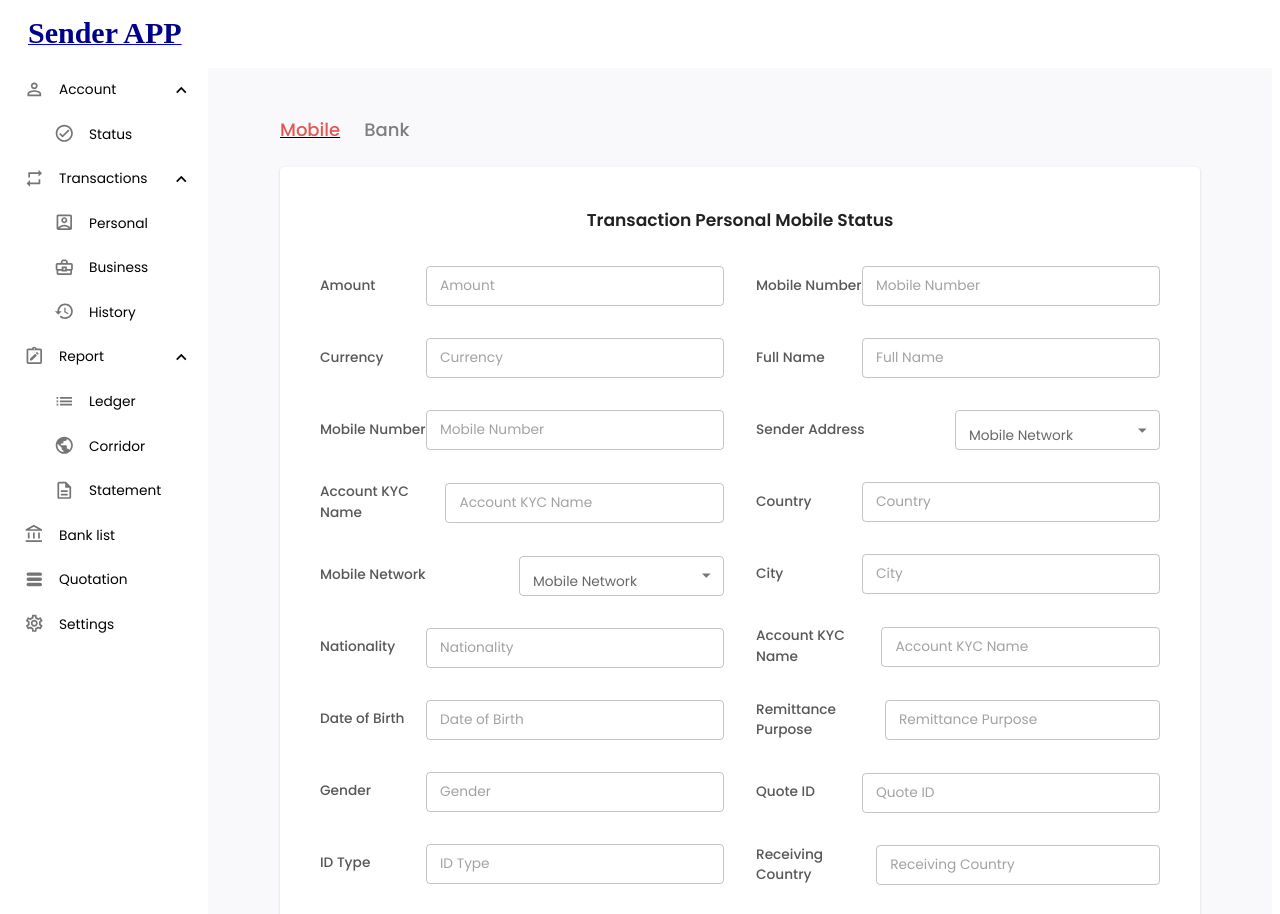
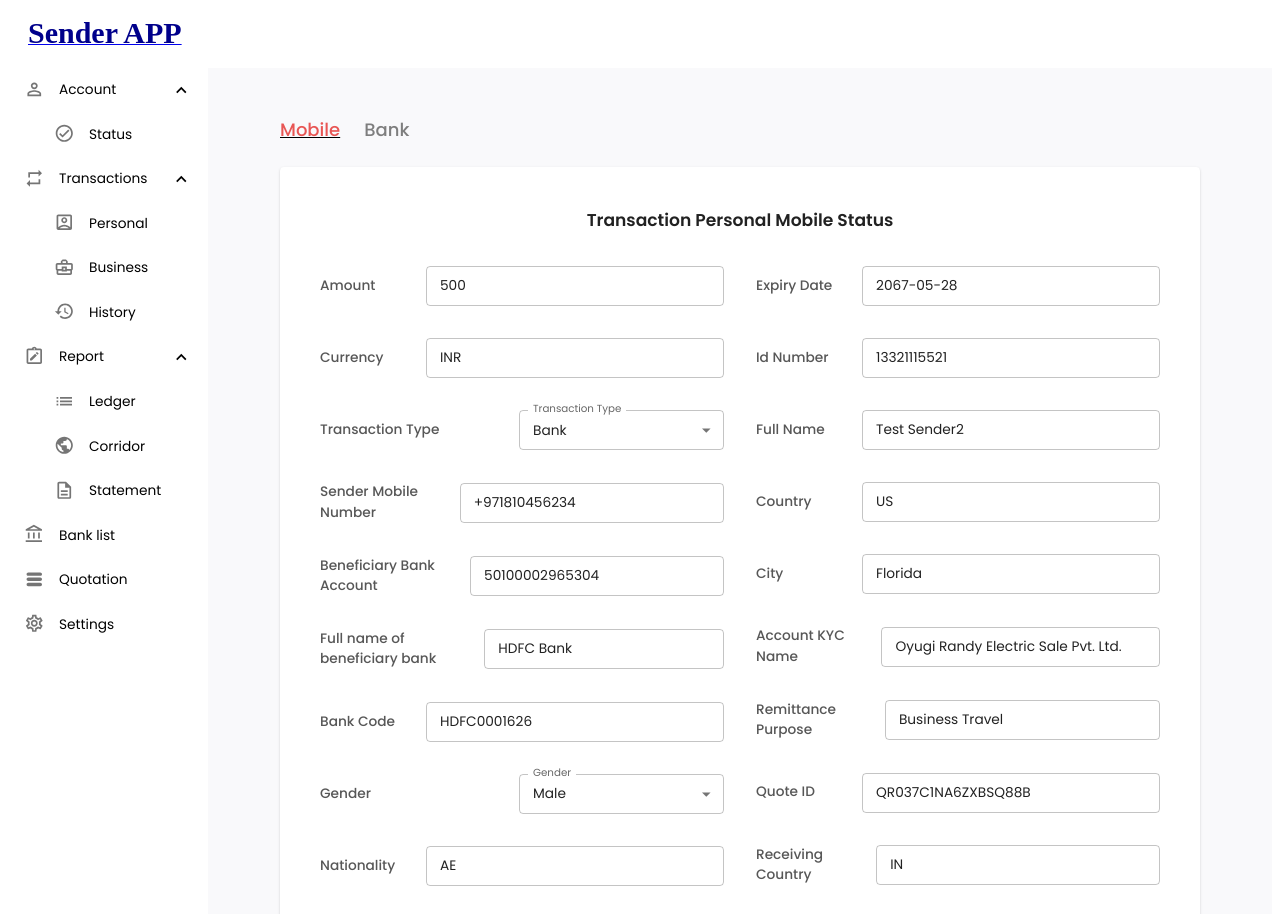
Before and after one commit to marikannan-openturf/sender_app, a React (Create React App) app: page /transactions-personal in a window 1280 px wide. Shown: the top 914 px of the page. Built offline with nearby package versions, Linux system fonts and the light colour scheme.

Commit message:
local changes added

```diff
--- a/src/components/Account/Bank.jsx
+++ b/src/components/Account/Bank.jsx
@@ -10,14 +10,14 @@ import { config } from '../../assets/config/config';
 const apiUrl = config.api.url
 export default function Bank() {
   const [featuredInfo, setFeaturedInfo] = useState(false)
-  const [accountNumber, setAccountNumber] = useState('')
-  const [kycNumber, setKycNumber] = useState('')
-  const [bankCode, setBankCode] = useState('')
-  const [bankName, setBankName] = useState('')
-  const [country, setCountry] = useState('')
+  const [accountNumber, setAccountNumber] = useState('50100002965304')
+  const [kycNumber, setKycNumber] = useState('Deepa Jain')
+  const [bankCode, setBankCode] = useState('HDFC0001626')
+  const [bankName, setBankName] = useState('HDFC Bank')
+  const [country, setCountry] = useState('IN')
   const [provider, setProvider] = useState('')
   const [subCode, setSubCode] = useState('')
-  const [network, setNetwork] = useState('')
+  const [network, setNetwork] = useState('bank-account')
   const [errorPopup, setErrorPopup] = useState(false)
 
   const [status, setStatus] = useState('')
@@ -26,14 +26,14 @@ export default function Bank() {
 
   const setFeaturedInfoClose = () => {
     setFeaturedInfo(false)
-    setAccountNumber('')
-    setKycNumber('')
-    setBankCode('')
-    setBankName('')
-    setCountry('')
+    setAccountNumber('50100002965304')
+    setKycNumber('Deepa Jain')
+    setBankCode('HDFC0001626')
+    setBankName('HDFC Bank')
+    setCountry('IN')
     setProvider('')
     setSubCode('')
-    setNetwork('')
+    setNetwork('bank-account')
   }
 
   // const setFeaturedInfoDetails = () => {
@@ -56,14 +56,14 @@ export default function Bank() {
 
   const CloseErrorPopup = () => {
     setErrorPopup(false)
-    setAccountNumber('')
-    setKycNumber('')
-    setBankCode('')
-    setBankName('')
-    setCountry('')
+    setAccountNumber('50100002965304')
+    setKycNumber('Deepa Jain')
+    setBankCode('HDFC0001626')
+    setBankName('HDFC Bank')
+    setCountry('IN')
     setProvider('')
     setSubCode('')
-    setNetwork('')
+    setNetwork('bank-account')
   }
 
   const CustomButtom = styled(Button)`
--- a/src/components/Account/Mobile.jsx
+++ b/src/components/Account/Mobile.jsx
@@ -11,9 +11,9 @@ const apiUrl = config.api.url
 
 export default function Mobile() {
   const [featuredInfo, setFeaturedInfo] = useState(false)
-  const [accountNumber, setAccountNumber] = useState('')
-  const [kycNumber, setKycNumber] = useState('')
-  const [network, setNetwork] = useState('')
+  const [accountNumber, setAccountNumber] = useState('+9779840002320')
+  const [kycNumber, setKycNumber] = useState('David Robinson')
+  const [network, setNetwork] = useState('mobile-wallet')
   const [status, setStatus] = useState('')
   const [subStatus, setSubStatus] = useState('')
   const [lei, setLei] = useState('')
@@ -21,16 +21,16 @@ export default function Mobile() {
 
   const CloseErrorPopup = () => {
     setErrorPopup(false)
-    setAccountNumber('')
-    setKycNumber('')
-    setNetwork('')
+    setAccountNumber('+9779840002320')
+    setKycNumber('David Robinson')
+    setNetwork('mobile-wallet')
   }
 
   const setFeaturedInfoClose = () => {
     setFeaturedInfo(false)
-    setAccountNumber('')
-    setKycNumber('')
-    setNetwork('')
+    setAccountNumber('+9779840002320')
+    setKycNumber('David Robinson')
+    setNetwork('mobile-wallet')
   }
 
   const setFeaturedInfoDetails = () => {
--- a/src/components/Transacations/Personal/PersonalMobile.jsx
+++ b/src/components/Transacations/Personal/PersonalMobile.jsx
@@ -9,28 +9,32 @@ import { config } from '../../../assets/config/config';
 const apiUrl = config.api.url
 
 export default function PersonalMobile() {
-  const [amount,setAmount] = useState('')
-  const [currency,setCurrency] = useState('')
-  const [mobileNumber,setMobileNumber] = useState('')
-  const [kycName,setKycName] = useState('')
+  const [amount,setAmount] = useState('500')
+  const [currency,setCurrency] = useState('INR')
+  const [transactionType,setTransactionType] = useState('inttransfer')
+  const [mobileNumber,setMobileNumber] = useState('+971810456234')
+  const [accountNr,setAccountNr] = useState('50100002965304')
+  const [kycName,setKycName] = useState('HDFC Bank')
+  const [bankCode,setBankCode] = useState('HDFC0001626')
   const [network, setNetwork] = useState('')
-  const [dob, setDob] = useState('')
-  const [nationality,setNationality] = useState('')
-  const [genter, setGenter] = useState('')
-  const [idType, setIdType] = useState('')
-  const [idNumber, setIdNumber] = useState('')
-  const [expDate, setExpDate] = useState('')
-  const [mobile, setMobile] = useState('')
-  const [fullName, setFullName] = useState('')
+  const [dob, setDob] = useState('1967-05-28')
+  const [nationality,setNationality] = useState('AE')
+  // const [genter, setGenter] = useState('')
+  const [genderDetails, setGenderDetails] = useState('M')
+  const [idType, setIdType] = useState('VOTER_CARD')
+  const [idNumber, setIdNumber] = useState('13321115521')
+  const [expDate, setExpDate] = useState('2067-05-28')
+  const [mobile, setMobile] = useState('13321115521')
+  const [fullName, setFullName] = useState('Test Sender2')
   const [senderAddress, setSenderAddress] = useState('')
-  const [country, setCountry] = useState('')
-  const [city, setCity] = useState('')
-  const [accountKycName, setAccountKycName] = useState('')
-  const [remitancePurpose, setRemitancePurpose] = useState('')
-  const [quoteId, setQuoteId] = useState('')
-  const [reciveCountry, setReciveCountry] = useState('')
-  const [sourceFund, setSourceFund] = useState('')
-  const [senderRelation, setSenderRelation] = useState('')
+  const [country, setCountry] = useState('US')
+  const [city, setCity] = useState('Florida')
+  const [accountKycName, setAccountKycName] = useState('Oyugi Randy Electric Sale Pvt. Ltd.')
+  const [remitancePurpose, setRemitancePurpose] = useState('Business Travel')
+  const [quoteId, setQuoteId] = useState('QR037C1NA6ZXBSQ88B')
+  const [reciveCountry, setReciveCountry] = useState('IN')
+  const [sourceFund, setSourceFund] = useState('Business Income')
+  const [senderRelation, setSenderRelation] = useState('Employer')
   const [errorPopup, setErrorPopup] = useState(false)
   const [featuredInfo, setFeaturedInfo] = useState(false)
 
@@ -42,32 +46,59 @@ export default function PersonalMobile() {
   }`
 
   const CloseErrorPopup = () => {
+    setAmount('500')
+    setCurrency('INR')
+    setNetwork('')
+    setTransactionType('inttransfer')
+    setMobileNumber('+971810456234')
+    setKycName('HDFC Bank')
+    setDob('1967-05-28')
+    setNationality('AE')
+    // setGenter('')
+    setGenderDetails('M')
+    setIdType('VOTER_CARD')
+    setIdNumber('13321115521')
+    setExpDate('2067-05-28')
+    setMobile('13321115521')
+    setFullName('Test Sender2')
+    setSenderAddress('')
+    setCountry('US')
+    setCity('Florida')
+    setAccountKycName('Oyugi Randy Electric Sale Pvt. Ltd.')
+    setRemitancePurpose('Business Travel')
+    setQuoteId('QR037C1NA6ZXBSQ88B')
+    setReciveCountry('IN')
+    setSourceFund('Business Income')
+    setSenderRelation('Employer')
+    setFeaturedInfo(false)
     setErrorPopup(false)
   }
 
   const setFeaturedInfoClose = () => {
-    setAmount('')
-    setCurrency('')
+    setAmount('500')
+    setCurrency('INR')
     setNetwork('')
-    setMobileNumber('')
-    setKycName('')
-    setDob('')
-    setNationality('')
-    setGenter('')
-    setIdType('')
-    setIdNumber('')
-    setExpDate('')
-    setMobile('')
-    setFullName('')
+    setTransactionType('inttransfer')
+    setMobileNumber('+971810456234')
+    setKycName('HDFC Bank')
+    setDob('1967-05-28')
+    setNationality('AE')
+    // setGenter('')
+    setGenderDetails('M')
+    setIdType('VOTER_CARD')
+    setIdNumber('13321115521')
+    setExpDate('2067-05-28')
+    setMobile('13321115521')
+    setFullName('Test Sender2')
     setSenderAddress('')
-    setCountry('')
-    setCity('')
-    setAccountKycName('')
-    setRemitancePurpose('')
-    setQuoteId('')
-    setReciveCountry('')
-    setSourceFund('')
-    setSenderRelation('')
+    setCountry('US')
+    setCity('Florida')
+    setAccountKycName('Oyugi Randy Electric Sale Pvt. Ltd.')
+    setRemitancePurpose('Business Travel')
+    setQuoteId('QR037C1NA6ZXBSQ88B')
+    setReciveCountry('IN')
+    setSourceFund('Business Income')
+    setSenderRelation('Employer')
     setFeaturedInfo(false)
   }
 
@@ -163,7 +194,7 @@ export default function PersonalMobile() {
     })
   }
 
-
+console.log("dasd0",new Date())
   return (
     <>
 
@@ -189,36 +220,72 @@ export default function PersonalMobile() {
               <OutlinedInput sx={{ height: 40 }} placeholder='Currency' value={currency} onChange={({target}) => setCurrency(target.value)} />
             </Stack>
             <Stack alignItems='center' justifyContent='space-between' direction='row'>
+            <Typography color="#575757" fontWeight='500'>
+            Transaction Type
+              </Typography>
+            <TextField
+              sx={{width:205}}
+              label="Transaction Type"
+              value={transactionType}
+              onChange={({ target }) => setTransactionType(target.value)}
+              select
+              InputProps={{ style: { height: 40 } }}
+              InputLabelProps={{ style: { height: 40 } }}
+            >
+              <MenuItem value="" >
+              Transaction Type
+              </MenuItem>
+              <MenuItem value='inttransfer-wallet'>Wallet</MenuItem>
+              <MenuItem value='inttransfer'>Bank</MenuItem>
+              <MenuItem value='b2p'>B2P</MenuItem>
+              <MenuItem value='b2b'>B2B</MenuItem>
+              <MenuItem value='p2b'>P2B</MenuItem>
+
+            </TextField>
+            </Stack>
+            <Stack alignItems='center' justifyContent='space-between' direction='row'>
               <Typography color="#575757" fontWeight='500'>
-                Mobile Number
+              Sender Mobile Number
               </Typography>
               <OutlinedInput sx={{ height: 40 }} placeholder='Mobile Number' value={mobileNumber} onChange={({target}) => setMobileNumber(target.value)} />
             </Stack>
             <Stack alignItems='center' justifyContent='space-between' direction='row'>
               <Typography color="#575757" fontWeight='500'>
-                Account KYC Name
+              Beneficiary Bank Account
+              </Typography>
+              <OutlinedInput sx={{ height: 40 }}   placeholder='Account no' value={accountNr} onChange={({target}) => setAccountNr(target.value)}/>
+            </Stack>
+            <Stack alignItems='center' justifyContent='space-between' direction='row'>
+              <Typography color="#575757" fontWeight='500'>
+              Full name of beneficiary bank
               </Typography>
               <OutlinedInput sx={{ height: 40 }}   placeholder='Account KYC Name' value={kycName} onChange={({target}) => setKycName(target.value)}/>
             </Stack>
             <Stack alignItems='center' justifyContent='space-between' direction='row'>
+              <Typography color="#575757" fontWeight='500'>
+              Bank Code
+              </Typography>
+              <OutlinedInput sx={{ height: 40 }}   placeholder='Bank Code' value={bankCode} onChange={({target}) => setBankCode(target.value)}/>
+            </Stack>
+            <Stack alignItems='center' justifyContent='space-between' direction='row'>
             <Typography color="#575757" fontWeight='500'>
-            Mobile Network
+           Gender
               </Typography>
             <TextField
               sx={{width:205}}
-              label="Mobile Network"
-              value={network}
-              onChange={({ target }) => setNetwork(target.value)}
+              label="Gender"
+              value={genderDetails}
+              onChange={({ target }) => setGenderDetails(target.value)}
               select
               InputProps={{ style: { height: 40 } }}
               InputLabelProps={{ style: { height: 40 } }}
             >
               <MenuItem value="" >
-                Mobile Network
+                Gender
               </MenuItem>
-              <MenuItem value='Airtel'>Airtel</MenuItem>
-              <MenuItem value='Vodafone'>Vodafone</MenuItem>
-              <MenuItem value='Jio'>Jio</MenuItem>
+              <MenuItem value='M'>Male</MenuItem>
+              <MenuItem value='F'>Female</MenuItem>
+              {/* <MenuItem value='Jio'>Jio</MenuItem> */}
             </TextField>
             </Stack>
             <Stack alignItems='center' justifyContent='space-between' direction='row'>
@@ -233,12 +300,13 @@ export default function PersonalMobile() {
               </Typography>
               <OutlinedInput sx={{ height: 40 }} placeholder='Date of Birth'  value={dob} onChange={({target}) => setDob(target.value)}/>
             </Stack>
-            <Stack alignItems='center' justifyContent='space-between' direction='row'>
+            {/* <Stack alignItems='center' justifyContent='space-between' direction='row'>
               <Typography color="#575757" fontWeight='500'>
                 Gender
               </Typography>
               <OutlinedInput sx={{ height: 40 }} placeholder='Gender' value={genter} onChange={({target}) => setGenter(target.value)}/>
-            </Stack><Stack alignItems='center' justifyContent='space-between' direction='row'>
+            </Stack> */}
+            <Stack alignItems='center' justifyContent='space-between' direction='row'>
               <Typography color="#575757" fontWeight='500'>
                 ID Type
               </Typography>
@@ -250,20 +318,21 @@ export default function PersonalMobile() {
               </Typography>
               <OutlinedInput sx={{ height: 40 }} placeholder='ID Number' value={idNumber} onChange={({target}) => setIdNumber(target.value)} />
             </Stack>
-            <Stack alignItems='center' justifyContent='space-between' direction='row'>
+
+          </Stack>
+
+
+          <Stack spacing={4} width={450}>
+          <Stack alignItems='center' justifyContent='space-between' direction='row'>
               <Typography color="#575757" fontWeight='500'>
                 Expiry Date
               </Typography>
               <OutlinedInput sx={{ height: 40 }} placeholder='Expiry Date' value={expDate} onChange={({target}) => setExpDate(target.value)} />
             </Stack>
-          </Stack>
-
-
-          <Stack spacing={4} width={450}>
 
             <Stack alignItems='center' justifyContent='space-between' direction='row'>
               <Typography color="#575757" fontWeight='500'>
-                Mobile Number
+                Id Number
               </Typography>
               <OutlinedInput sx={{ height: 40 }} placeholder='Mobile Number' value={mobile} onChange={({target}) => setMobile(target.value)} />
             </Stack>
@@ -273,7 +342,7 @@ export default function PersonalMobile() {
               </Typography>
               <OutlinedInput sx={{ height: 40 }} placeholder='Full Name' value={fullName} onChange={({target}) => setFullName(target.value)} />
             </Stack>
-            <Stack alignItems='center' justifyContent='space-between' direction='row'>
+            {/* <Stack alignItems='center' justifyContent='space-between' direction='row'>
               <Typography color="#575757" fontWeight='500'>
                 Sender Address
               </Typography>
@@ -292,7 +361,7 @@ export default function PersonalMobile() {
               <MenuItem value='Airtel'>Airtel</MenuItem>
               <MenuItem value='Vodafone'>Vodafone</MenuItem>
               <MenuItem value='Jio'>Jio</MenuItem>
-            </TextField>            </Stack>
+            </TextField>            </Stack> */}
             <Stack alignItems='center' justifyContent='space-between' direction='row'>
               <Typography color="#575757" fontWeight='500'>
                 Country
@@ -345,9 +414,10 @@ export default function PersonalMobile() {
         </Stack>
 
         <Stack alignItems='center' mt={5}>
-        {amount && currency && mobileNumber && kycName && network && dob && nationality && genter && idType && expDate && idNumber && mobile && fullName && senderAddress && country && city && accountKycName && remitancePurpose && quoteId && reciveCountry && sourceFund && senderRelation ?
-        <Button variant='contained' onClick={setFeaturedInfoDetails} >Submit</Button> :
-        <CustomButtom variant='contained' disabled>Submit</CustomButtom> }
+        {/* {amount && currency && mobileNumber && kycName && network && dob && nationality && genderDetails && idType && expDate && idNumber  && fullName  && country && city && accountKycName && remitancePurpose && quoteId && reciveCountry && sourceFund && senderRelation ? */}
+        <Button variant='contained' onClick={setFeaturedInfoDetails} >Submit</Button>
+        {/* :
+        <CustomButtom variant='contained' disabled>Submit</CustomButtom> } */}
 
         </Stack>
 
```
